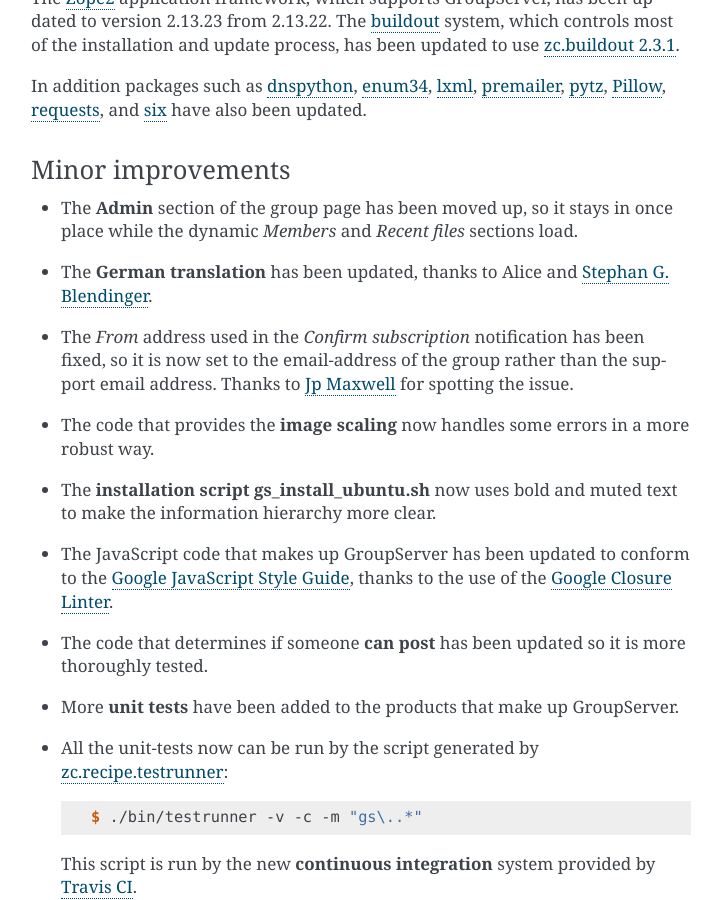
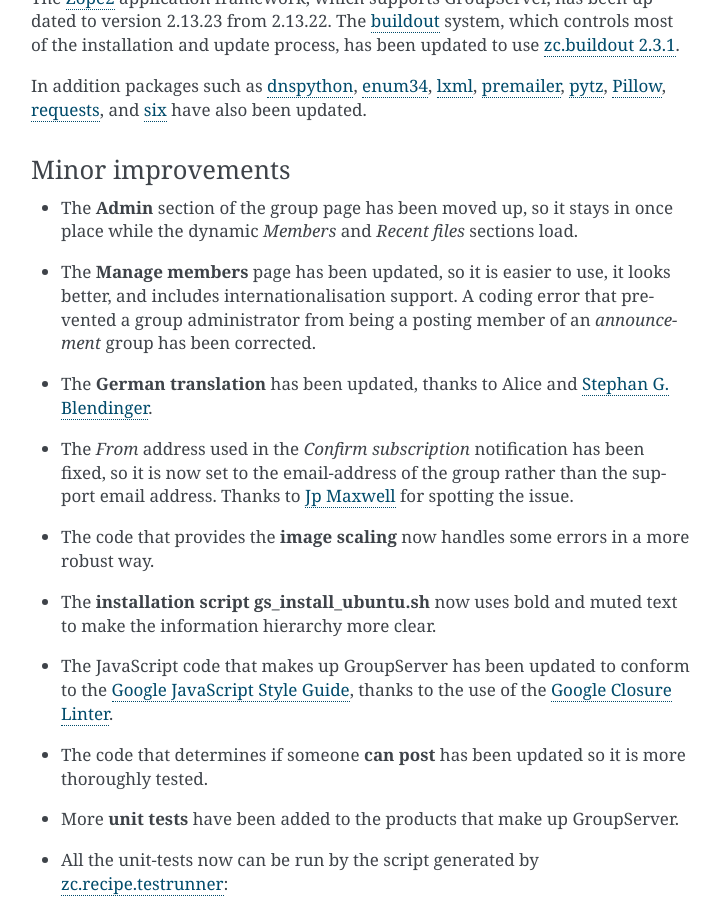
Before and after one commit to groupserver/buildout, a Sphinx documentation site: the page built from docs/release-notes-16mm.rst, in a window 1280 px wide and 900 px high, scrolled down 1219 px. Shown: the whole window, without its empty margins (389-1111 px from the left). Built offline with Sphinx 7.4.7, drawn with Linux system fonts in a browser that asks for light colours.

Commit message:
Following the update to the gs.group.member.manage product

```diff
--- a/docs/release-notes-1011.rst
+++ b/docs/release-notes-1011.rst
@@ -59,6 +59,7 @@
 
 .. index::
    pair: Group; Start
+   triple: Group; Type; Announcement
 
 Start a Group
 =============
--- a/docs/release-notes-16mm.rst
+++ b/docs/release-notes-16mm.rst
@@ -107,6 +107,7 @@
    pair: Internationalisation; German
    pair: JavaScript; Style guide
    pair: Notification: Confirm subscription
+   triple: Group; Type; Announcement
 
 Minor improvements
 ==================
@@ -114,6 +115,12 @@
 * The **Admin** section of the group page has been moved up, so
   it stays in once place while the dynamic *Members* and *Recent
   files* sections load.
+
+* The **Manage members** page has been updated, so it is easier
+  to use, it looks better, and includes internationalisation
+  support. A coding error that prevented a group administrator
+  from being a posting member of an *announcement* group has been
+  corrected.
 
 * The **German translation** has been updated, thanks to Alice
   and `Stephan G. Blendinger`_.
--- a/versions.cfg
+++ b/versions.cfg
@@ -66,7 +66,7 @@
 gs.group.member.leave.json = 1.0.0.dev20150619212921
 gs.group.member.list = 2.0-20130919224213-919cebf9ac44
 gs.group.member.log = 3.0.1.dev20150615224302
-gs.group.member.manage = 2.8.3.dev20150629221214
+gs.group.member.manage = 2.9.0.dev20160205190935
 gs.group.member.request = 2.2.3.dev20150921230956
 gs.group.member.subscribe = 1.0.2.dev20160211183420
 gs.group.member.viewlet = 2.0.1.dev20140625021104-0a0f5e11c3bc
```
Also changed, not shown: docs/release-notes-1106.rst (+10 -5 lines).
